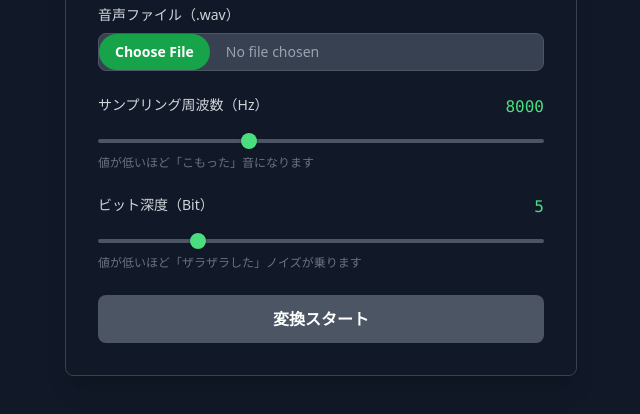
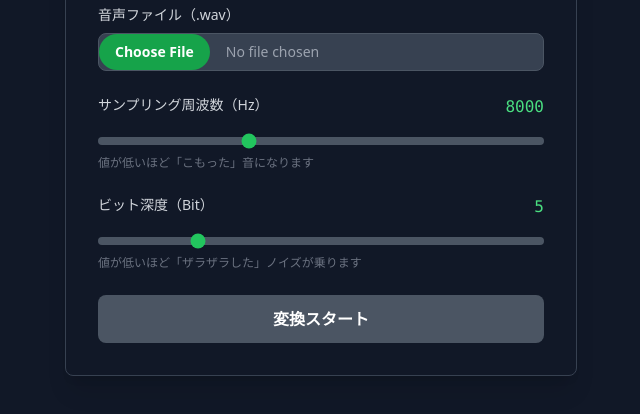
Before and after one commit to SUBSCHOLARS/retoro-sound-converter-service, a website: page static/index.html in a window 1280 px wide. Shown: the part 274-688 px from the top of the page, without its empty margins (319-959 px from the left). Drawn offline with nearby package versions, Linux system fonts and the light colour scheme.

Commit message:
deactivate vanilla css

```diff
--- a/static/style.css
+++ b/static/style.css
@@ -4,7 +4,7 @@ body {
 }
 
 /* スライダーのカスタマイズ（ブラウザ標準の見た目を上書き） */
-input[type=range]{
+/* input[type=range]{
     -webkit-appearance: none;
     appearance: none;
     background: transparent;
@@ -26,4 +26,4 @@ input[type=range]::-webkit-slider-runnable-track{
     cursor: pointer;
     background: #4b5563;
     border-radius: 2px;
-}
+} */
```
